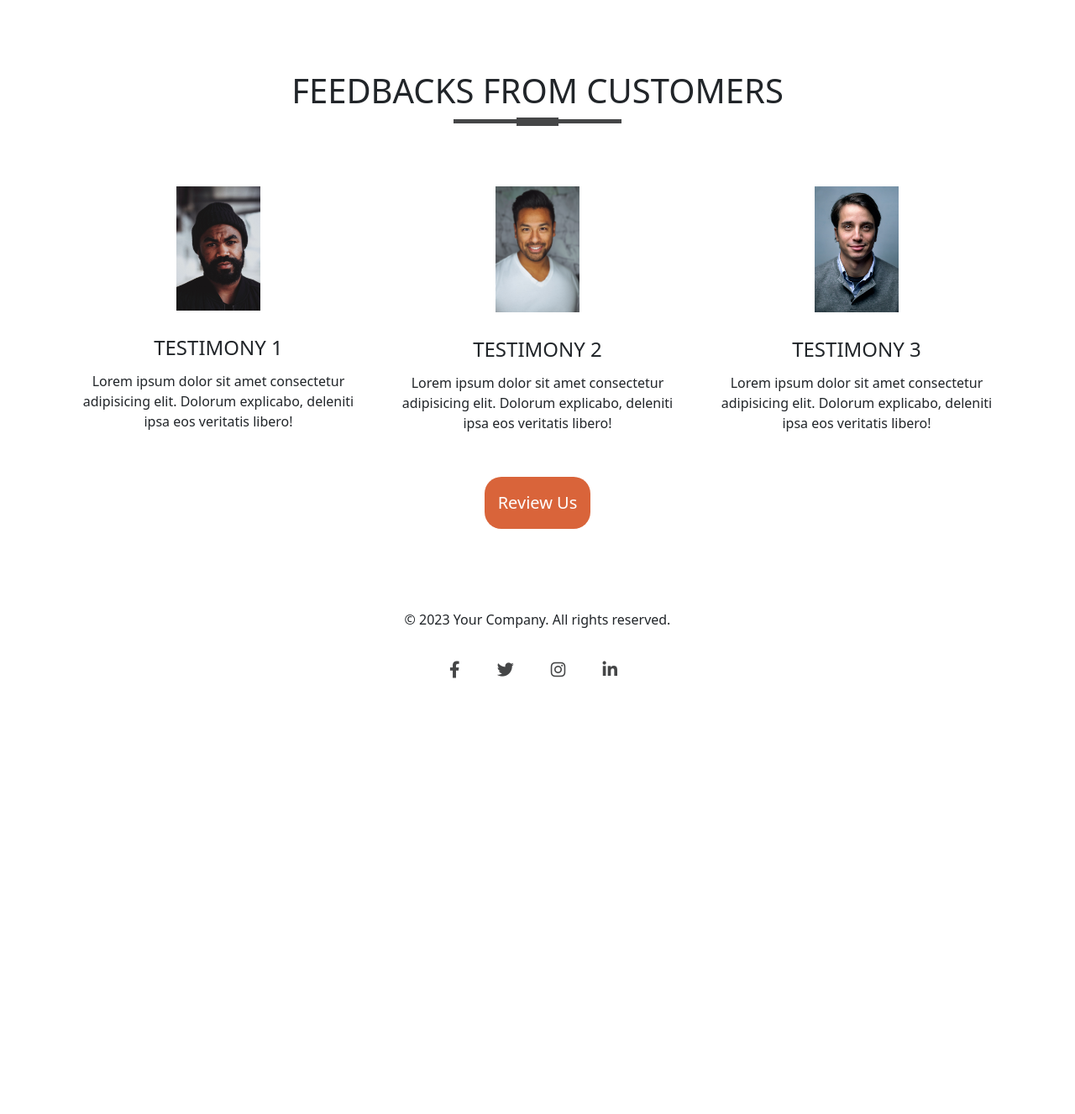
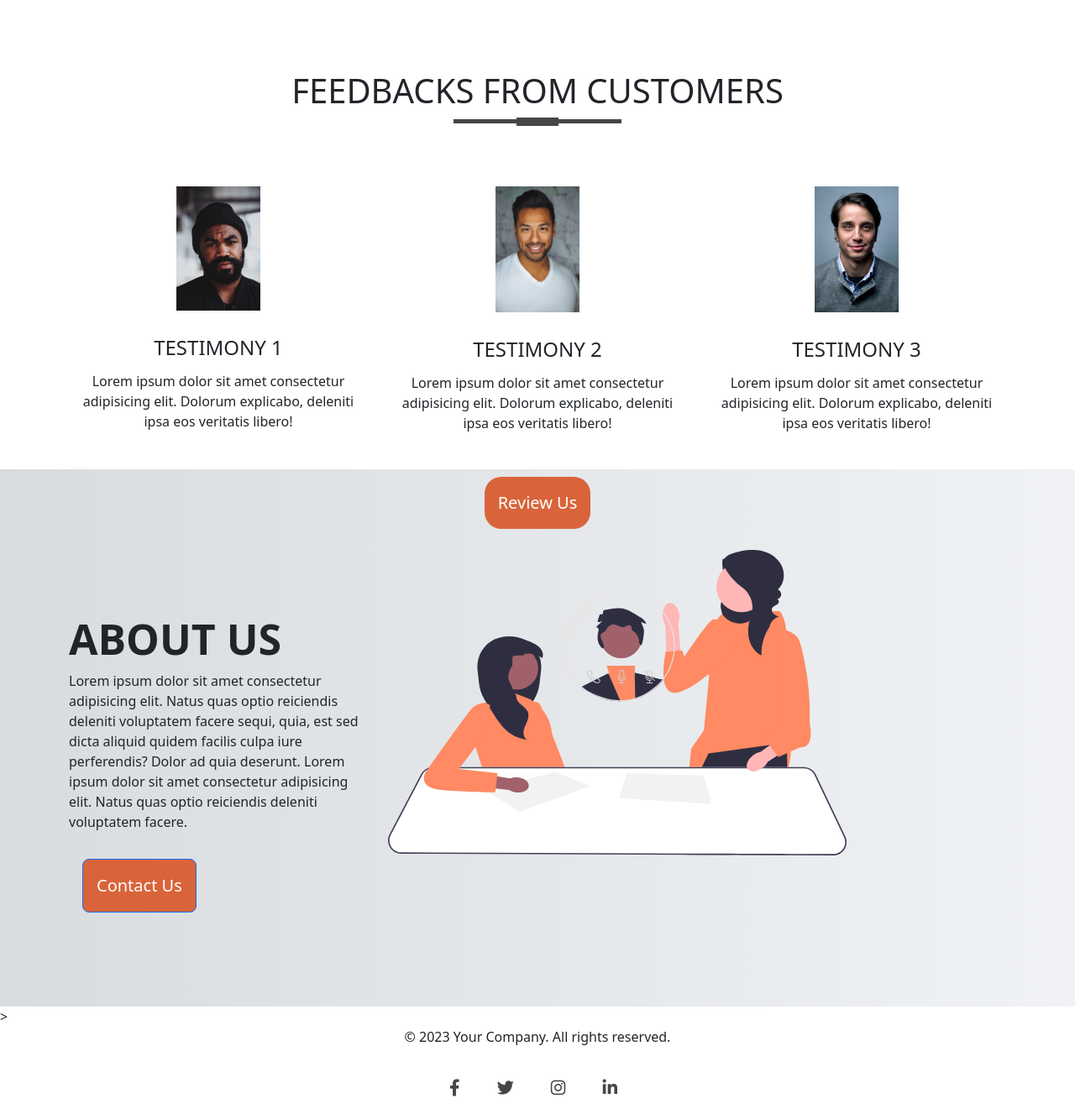
Before and after one commit to KafuiAdaku/FeedbackForm, a Flask app: page / in a window 1280 px wide. Shown: the part 871-2198 px from the top of the page at 84% size. Before the commit the page ends 1679 px from the top, so only its background shows below. Run offline with Flask 3, Linux system fonts and the light colour scheme; some libraries are stand-ins or nearby versions.

Commit message:
landing page, update to about

```diff
--- a/feedback_form/blueprints/page/templates/page/home.html
+++ b/feedback_form/blueprints/page/templates/page/home.html
@@ -119,16 +119,26 @@
      </div>
  </section>
 
-<!-- {% block footer %}
-    <li class="nav-item">
-        <a class="nav-link" href="{{url_for( 'feedback.index' )}}">FEEDBACK</a>
-    </li>
-    <li class="nav-item">
-        <a class="nav-link" href="{{url_for( 'page.about_us' )}}">ABOUT US</a>
-    </li>
-    <li class="nav-item">
-        <a class="nav-link" href="{{url_for( 'feedback.contact' )}}">CONTACT</a>
-    </li>
-{% endblock %} -->
+ <section id="about-form" class="py-5">
+  <div class="container text-center mb-4">
+      <h1 class="display-4"></h1>
+  </div>
 
+  <div class="container">
+      <div class="row">
+          <div class="col-lg-4 col-md-6">
+          <h3 class="banner-title">ABOUT US</h3>
+         <p>
+          Lorem ipsum dolor sit amet consectetur adipisicing elit. Natus quas optio reiciendis deleniti voluptatem facere sequi, quia, est sed dicta aliquid quidem facilis culpa iure perferendis? Dolor ad quia deserunt.
+
+          Lorem ipsum dolor sit amet consectetur adipisicing elit. Natus quas optio reiciendis deleniti voluptatem facere.
+         </p>
+         <a href="{{url_for( 'feedback.contact' )}}" class="btn btn-primary btn-lg m-3 p-3" role="button">Contact Us</a>
+          </div>
+          <div class="col-md-6 text-center mt-4">
+          <img src="{{ url_for('static', filename='images/about.svg') }}" alt="" class="img-fluid">
+       </div>
+      </div>
+  </div>
+</section>>
 {% endblock %}
--- a/feedback_form/static/styles/main.css
+++ b/feedback_form/static/styles/main.css
@@ -88,6 +88,7 @@ body {
 #service
 {
     padding: 80px 0;
+    height: 70vh;
 }
 
 .service-img
@@ -231,3 +232,9 @@ body {
 .font-weight-600 {
     font-weight: 600;
 }
+
+
+#about-form {
+   background-image: linear-gradient(to right, #d9dcde, #f0f2f5);
+   height: 80vh;
+}
```
Also changed, not shown: feedback_form/static/images/about.svg.
